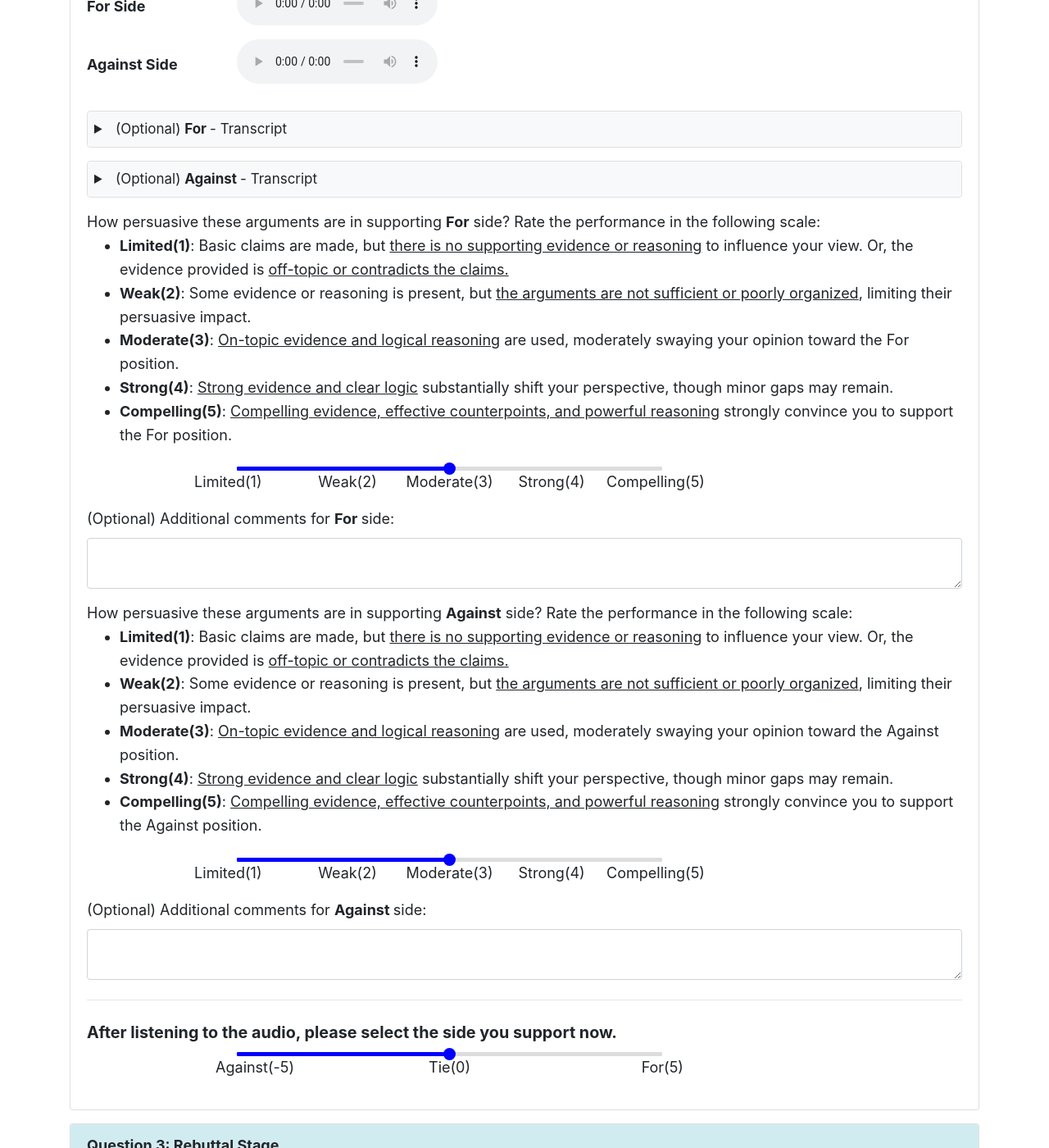
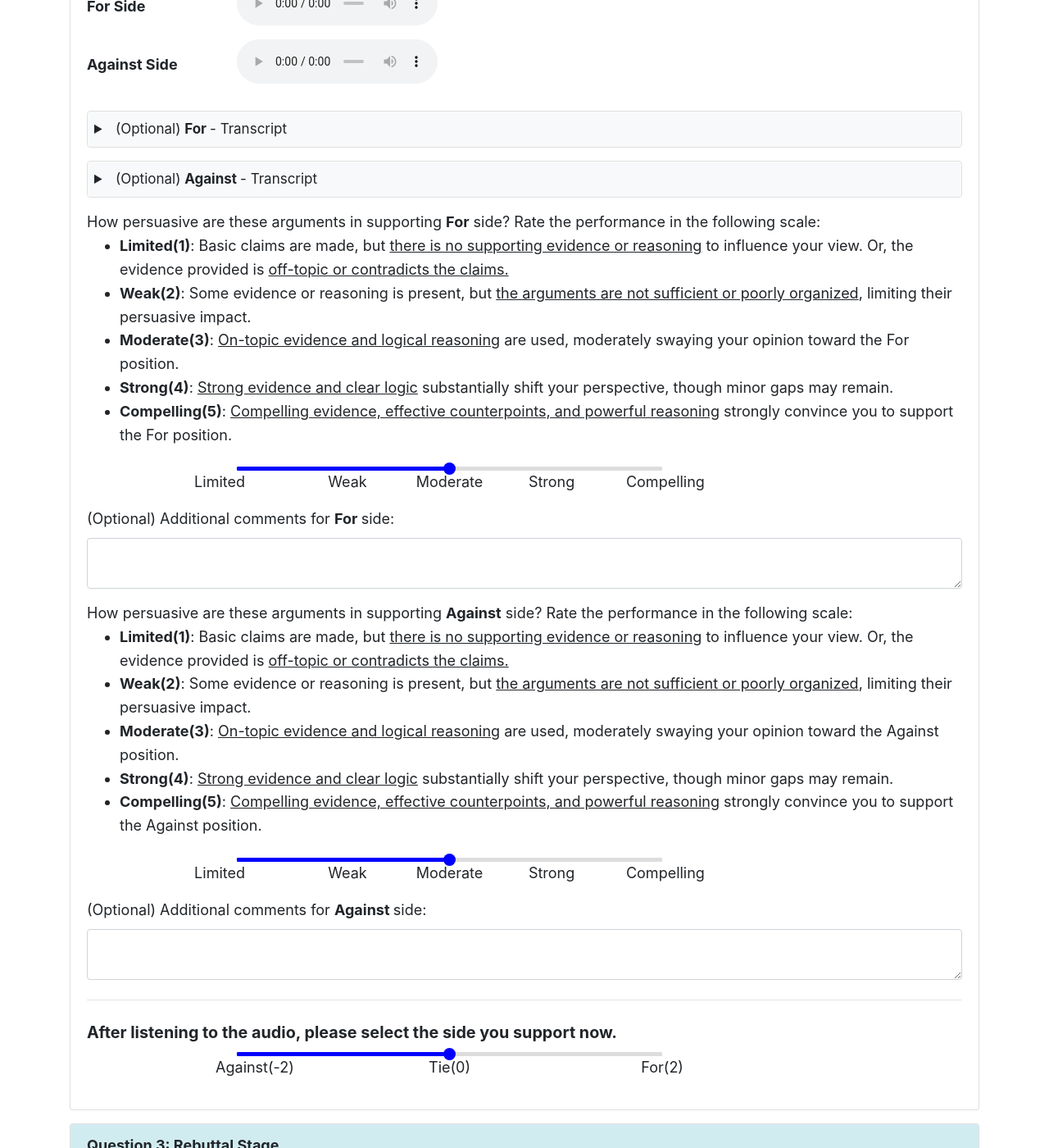
Before and after one commit to dqwang122/debate-evaluation, a Jekyll site: the page forms/1020/pair/1_3.html, which Jekyll copies as it is, in a window 1280 px wide and 1400 px high, scrolled down 1949 px. Shown: the whole window at 82% size. Built offline with Jekyll 4.4.1, drawn with Linux system fonts in a browser that asks for light colours; some of the changed text lies outside the part shown.

Commit message:
update template

```diff
--- a/forms/1020/pair/1_3.html
+++ b/forms/1020/pair/1_3.html
@@ -176,11 +176,11 @@
                     </label>
                     <div class="row align-items-center">
                         <div class="col-12 col-md-8 col-lg-6 offset-md-1 offset-lg-2">
-                            <input type="range" class="form-control-range w-100" id="q1" name="q1" min="-5" max="5" value="0" step="1" required>
+                            <input type="range" class="form-control-range w-100" id="q1" name="q1" min="-2" max="2" value="0" step="1" required>
                             <div class="d-flex justify-content-between position-relative" style="width: 110%; margin-left: -5%;">
-                                <span style="width: 33%; text-align: left;">Against(-5)</span>
+                                <span style="width: 33%; text-align: left;">Against(-2)</span>
                                 <span style="width: 34%; text-align: center;">Tie(0)</span>
-                                <span style="width: 33%; text-align: right;">For(5)</span>
+                                <span style="width: 33%; text-align: right;">For(2)</span>
                             </div>
                         </div>
                     </div>
@@ -255,7 +255,7 @@
 
                         <div class="form-group">
                             <label for="q2_1">
-                                How persuasive these arguments are in supporting <strong>For</strong> side? Rate the performance in the following scale:
+                                How persuasive are these arguments in supporting <strong>For</strong> side? Rate the performance in the following scale:
                                 <ul>
                                     <li><strong>Limited(1)</strong>: Basic claims are made, but <u>there is no supporting evidence or reasoning</u> to influence your view. Or, the evidence provided is <u>off-topic or contradicts the claims.</u></li>
                                     <li><strong>Weak(2)</strong>: Some evidence or reasoning is present, but <u>the arguments are not sufficient or poorly organized</u>, limiting their persuasive impact. </li>
@@ -268,11 +268,11 @@
                                 <div class="col-12 col-md-8 col-lg-6 offset-md-1 offset-lg-2">
                                     <input type="range" class="form-control-range w-80" id="q2_1" name="q2_1" min="1" max="5" value="3" step="1" required>
                                     <div class="d-flex justify-content-between position-relative" style="width: 120%; margin-left: -10%;">
-                                        <span style="width: 20%; text-align: left;">Limited(1)</span>
-                                        <span style="width: 20%; text-align: center;">Weak(2) </span>
-                                        <span style="width: 20%; text-align: center;">Moderate(3) </span>
-                                        <span style="width: 20%; text-align: center;">Strong(4) </span>
-                                        <span style="width: 20%; text-align: right;">Compelling(5) </span>
+                                        <span style="width: 20%; text-align: left;">Limited</span>
+                                        <span style="width: 20%; text-align: center;">Weak</span>
+                                        <span style="width: 20%; text-align: center;">Moderate</span>
+                                        <span style="width: 20%; text-align: center;">Strong</span>
+                                        <span style="width: 20%; text-align: right;">Compelling</span>
                                     </div>
                                 </div>
                             </div>
@@ -292,7 +292,7 @@
 
                         <div class="form-group">
                             <label for="q2_2">
-                                How persuasive these arguments are in supporting <strong>Against</strong> side? Rate the performance in the following scale:
+                                How persuasive are these arguments in supporting <strong>Against</strong> side? Rate the performance in the following scale:
                                 <ul>
                                     <li><strong>Limited(1)</strong>: Basic claims are made, but <u>there is no supporting evidence or reasoning</u> to influence your view. Or, the evidence provided is <u>off-topic or contradicts the claims.</u></li>
                                     <li><strong>Weak(2)</strong>: Some evidence or reasoning is present, but <u>the arguments are not sufficient or poorly organized</u>, limiting their persuasive impact. </li>
@@ -305,11 +305,11 @@
                                 <div class="col-12 col-md-8 col-lg-6 offset-md-1 offset-lg-2">
                                     <input type="range" class="form-control-range w-80" id="q2_2" name="q2_2" min="1" max="5" value="3" step="1" required>
                                     <div class="d-flex justify-content-between position-relative" style="width: 120%; margin-left: -10%;">
-                                        <span style="width: 20%; text-align: left;">Limited(1)</span>
-                                        <span style="width: 20%; text-align: center;">Weak(2) </span>
-                                        <span style="width: 20%; text-align: center;">Moderate(3) </span>
-                                        <span style="width: 20%; text-align: center;">Strong(4) </span>
-                                        <span style="width: 20%; text-align: right;">Compelling(5) </span>
+                                        <span style="width: 20%; text-align: left;">Limited</span>
+                                        <span style="width: 20%; text-align: center;">Weak</span>
+                                        <span style="width: 20%; text-align: center;">Moderate</span>
+                                        <span style="width: 20%; text-align: center;">Strong</span>
+                                        <span style="width: 20%; text-align: right;">Compelling</span>
                                     </div>
                                 </div>
                             </div>
@@ -336,11 +336,11 @@
                     </label>
                     <div class="row align-items-center">
                         <div class="col-12 col-md-8 col-lg-6 offset-md-1 offset-lg-2">
-                            <input type="range" class="form-control-range w-100" id="q2" name="q2" min="-5" max="5" value="0" step="1" required>
+                            <input type="range" class="form-control-range w-100" id="q2" name="q2" min="-2" max="2" value="0" step="1" required>
                             <div class="d-flex justify-content-between position-relative" style="width: 110%; margin-left: -5%;">
-                                <span style="width: 33%; text-align: left;">Against(-5)</span>
+                                <span style="width: 33%; text-align: left;">Against(-2)</span>
                                 <span style="width: 34%; text-align: center;">Tie(0)</span>
-                                <span style="width: 33%; text-align: right;">For(5)</span>
+                                <span style="width: 33%; text-align: right;">For(2)</span>
                             </div>
                         </div>
                     </div>
@@ -415,7 +415,7 @@
 
                         <div class="form-group">
                             <label for="q3_1">
-                                How persuasive these arguments are in supporting <strong>For</strong> side? Rate the performance in the following scale:
+                                How persuasive are these arguments in supporting <strong>For</strong> side? Rate the performance in the following scale:
                                 <ul>
                                     <li><strong>Limited(1)</strong>: Basic claims are made, but <u>there is no supporting evidence or reasoning</u> to influence your view. Or, the evidence provided is <u>off-topic or contradicts the claims.</u></li>
                                     <li><strong>Weak(2)</strong>: Some evidence or reasoning is present, but <u>the arguments are not sufficient or poorly organized</u>, limiting their persuasive impact. </li>
@@ -428,11 +428,11 @@
                                 <div class="col-12 col-md-8 col-lg-6 offset-md-1 offset-lg-2">
                                     <input type="range" class="form-control-range w-80" id="q3_1" name="q3_1" min="1" max="5" value="3" step="1" required>
                                     <div class="d-flex justify-content-between position-relative" style="width: 120%; margin-left: -10%;">
-                                        <span style="width: 20%; text-align: left;">Limited(1)</span>
-                                        <span style="width: 20%; text-align: center;">Weak(2) </span>
-                                        <span style="width: 20%; text-align: center;">Moderate(3) </span>
-                                        <span style="width: 20%; text-align: center;">Strong(4) </span>
-                                        <span style="width: 20%; text-align: right;">Compelling(5) </span>
+                                        <span style="width: 20%; text-align: left;">Limited</span>
+                                        <span style="width: 20%; text-align: center;">Weak</span>
+                                        <span style="width: 20%; text-align: center;">Moderate</span>
+                                        <span style="width: 20%; text-align: center;">Strong</span>
+                                        <span style="width: 20%; text-align: right;">Compelling</span>
                                     </div>
                                 </div>
                             </div>
@@ -452,7 +452,7 @@
 
                         <div class="form-group">
                             <label for="q3_2">
-                                How persuasive these arguments are in supporting <strong>Against</strong> side? Rate the performance in the following scale:
+                                How persuasive are these arguments in supporting <strong>Against</strong> side? Rate the performance in the following scale:
                                 <ul>
                                     <li><strong>Limited(1)</strong>: Basic claims are made, but <u>there is no supporting evidence or reasoning</u> to influence your view. Or, the evidence provided is <u>off-topic or contradicts the claims.</u></li>
                                     <li><strong>Weak(2)</strong>: Some evidence or reasoning is present, but <u>the arguments are not sufficient or poorly organized</u>, limiting their persuasive impact. </li>
@@ -465,11 +465,11 @@
                                 <div class="col-12 col-md-8 col-lg-6 offset-md-1 offset-lg-2">
                                     <input type="range" class="form-control-range w-80" id="q3_2" name="q3_2" min="1" max="5" value="3" step="1" required>
                                     <div class="d-flex justify-content-between position-relative" style="width: 120%; margin-left: -10%;">
-                                        <span style="width: 20%; text-align: left;">Limited(1)</span>
-                                        <span style="width: 20%; text-align: center;">Weak(2) </span>
-                                        <span style="width: 20%; text-align: center;">Moderate(3) </span>
-                                        <span style="width: 20%; text-align: center;">Strong(4) </span>
-                                        <span style="width: 20%; text-align: right;">Compelling(5) </span>
+                                        <span style="width: 20%; text-align: left;">Limited</span>
+                                        <span style="width: 20%; text-align: center;">Weak</span>
+                                        <span style="width: 20%; text-align: center;">Moderate</span>
+                                        <span style="width: 20%; text-align: center;">Strong</span>
+                                        <span style="width: 20%; text-align: right;">Compelling</span>
                                     </div>
                                 </div>
                             </div>
@@ -496,11 +496,11 @@
                     </label>
                     <div class="row align-items-center">
                         <div class="col-12 col-md-8 col-lg-6 offset-md-1 offset-lg-2">
-                            <input type="range" class="form-control-range w-100" id="q3" name="q3" min="-5" max="5" value="0" step="1" required>
+                            <input type="range" class="form-control-range w-100" id="q3" name="q3" min="-2" max="2" value="0" step="1" required>
                             <div class="d-flex justify-content-between position-relative" style="width: 110%; margin-left: -5%;">
-                                <span style="width: 33%; text-align: left;">Against(-5)</span>
+                                <span style="width: 33%; text-align: left;">Against(-2)</span>
                                 <span style="width: 34%; text-align: center;">Tie(0)</span>
-                                <span style="width: 33%; text-align: right;">For(5)</span>
+                                <span style="width: 33%; text-align: right;">For(2)</span>
                             </div>
                         </div>
                     </div>
@@ -575,7 +575,7 @@
 
                         <div class="form-group">
                             <label for="q4_1">
-                                How persuasive these arguments are in supporting <strong>For</strong> side? Rate the performance in the following scale:
+                                How persuasive are these arguments in supporting <strong>For</strong> side? Rate the performance in the following scale:
                                 <ul>
                                     <li><strong>Limited(1)</strong>: Basic claims are made, but <u>there is no supporting evidence or reasoning</u> to influence your view. Or, the evidence provided is <u>off-topic or contradicts the claims.</u></li>
                                     <li><strong>Weak(2)</strong>: Some evidence or reasoning is present, but <u>the arguments are not sufficient or poorly organized</u>, limiting their persuasive impact. </li>
@@ -588,11 +588,11 @@
                                 <div class="col-12 col-md-8 col-lg-6 offset-md-1 offset-lg-2">
                                     <input type="range" class="form-control-range w-80" id="q4_1" name="q4_1" min="1" max="5" value="3" step="1" required>
                                     <div class="d-flex justify-content-between position-relative" style="width: 120%; margin-left: -10%;">
-                                        <span style="width: 20%; text-align: left;">Limited(1)</span>
-                                        <span style="width: 20%; text-align: center;">Weak(2) </span>
-                                        <span style="width: 20%; text-align: center;">Moderate(3) </span>
-                                        <span style="width: 20%; text-align: center;">Strong(4) </span>
-                                        <span style="width: 20%; text-align: right;">Compelling(5) </span>
+                                        <span style="width: 20%; text-align: left;">Limited</span>
+                                        <span style="width: 20%; text-align: center;">Weak</span>
+                                        <span style="width: 20%; text-align: center;">Moderate</span>
+                                        <span style="width: 20%; text-align: center;">Strong</span>
+                                        <span style="width: 20%; text-align: right;">Compelling</span>
                                     </div>
                                 </div>
                             </div>
@@ -612,7 +612,7 @@
 
                         <div class="form-group">
                             <label for="q4_2">
-                                How persuasive these arguments are in supporting <strong>Against</strong> side? Rate the performance in the following scale:
+                                How persuasive are these arguments in supporting <strong>Against</strong> side? Rate the performance in the following scale:
                                 <ul>
                                     <li><strong>Limited(1)</strong>: Basic claims are made, but <u>there is no supporting evidence or reasoning</u> to influence your view. Or, the evidence provided is <u>off-topic or contradicts the claims.</u></li>
                                     <li><strong>Weak(2)</strong>: Some evidence or reasoning is present, but <u>the arguments are not sufficient or poorly organized</u>, limiting their persuasive impact. </li>
@@ -625,11 +625,11 @@
                                 <div class="col-12 col-md-8 col-lg-6 offset-md-1 offset-lg-2">
                                     <input type="range" class="form-control-range w-80" id="q4_2" name="q4_2" min="1" max="5" value="3" step="1" required>
                                     <div class="d-flex justify-content-between position-relative" style="width: 120%; margin-left: -10%;">
-                                        <span style="width: 20%; text-align: left;">Limited(1)</span>
-                                        <span style="width: 20%; text-align: center;">Weak(2) </span>
-                                        <span style="width: 20%; text-align: center;">Moderate(3) </span>
-                                        <span style="width: 20%; text-align: center;">Strong(4) </span>
-                                        <span style="width: 20%; text-align: right;">Compelling(5) </span>
+                                        <span style="width: 20%; text-align: left;">Limited</span>
+                                        <span style="width: 20%; text-align: center;">Weak</span>
+                                        <span style="width: 20%; text-align: center;">Moderate</span>
+                                        <span style="width: 20%; text-align: center;">Strong</span>
+                                        <span style="width: 20%; text-align: right;">Compelling</span>
                                     </div>
                                 </div>
                             </div>
@@ -656,11 +656,11 @@
                     </label>
                     <div class="row align-items-center">
                         <div class="col-12 col-md-8 col-lg-6 offset-md-1 offset-lg-2">
-                            <input type="range" class="form-control-range w-100" id="q4" name="q4" min="-5" max="5" value="0" step="1" required>
+                            <input type="range" class="form-control-range w-100" id="q4" name="q4" min="-2" max="2" value="0" step="1" required>
                             <div class="d-flex justify-content-between position-relative" style="width: 110%; margin-left: -5%;">
-                                <span style="width: 33%; text-align: left;">Against(-5)</span>
+                                <span style="width: 33%; text-align: left;">Against(-2)</span>
                                 <span style="width: 34%; text-align: center;">Tie(0)</span>
-                                <span style="width: 33%; text-align: right;">For(5)</span>
+                                <span style="width: 33%; text-align: right;">For(2)</span>
                             </div>
                         </div>
                     </div>
```
Also changed, not shown: forms/1020/pair/1_1.html (+48 -48 lines), forms/1020/pair/1_2.html (+48 -48 lines), forms/1020/pair/3_1.html (+48 -48 lines), forms/1020/pair/3_2.html (+48 -48 lines), forms/1020/pair/3_3.html (+48 -48 lines), 1 other file.
